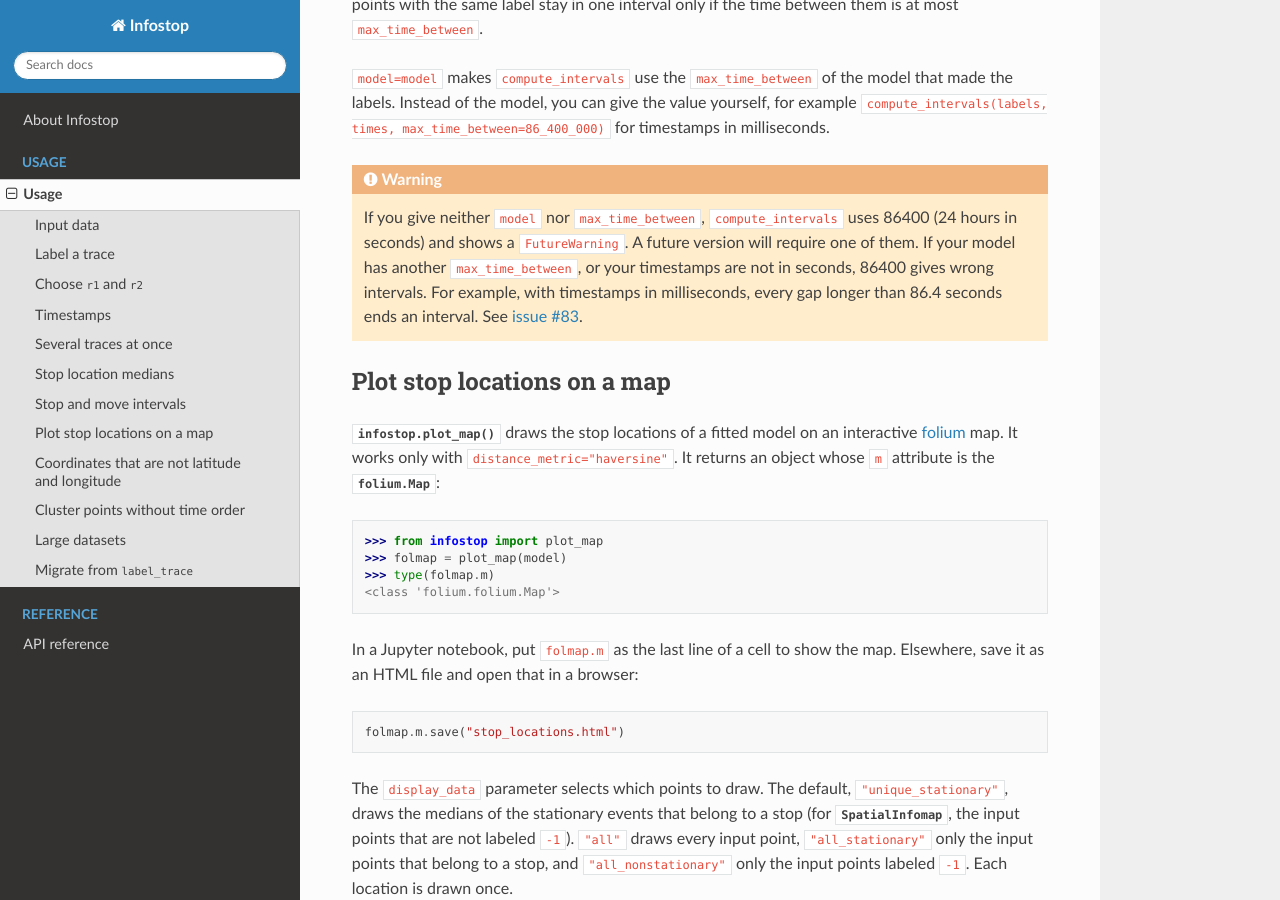
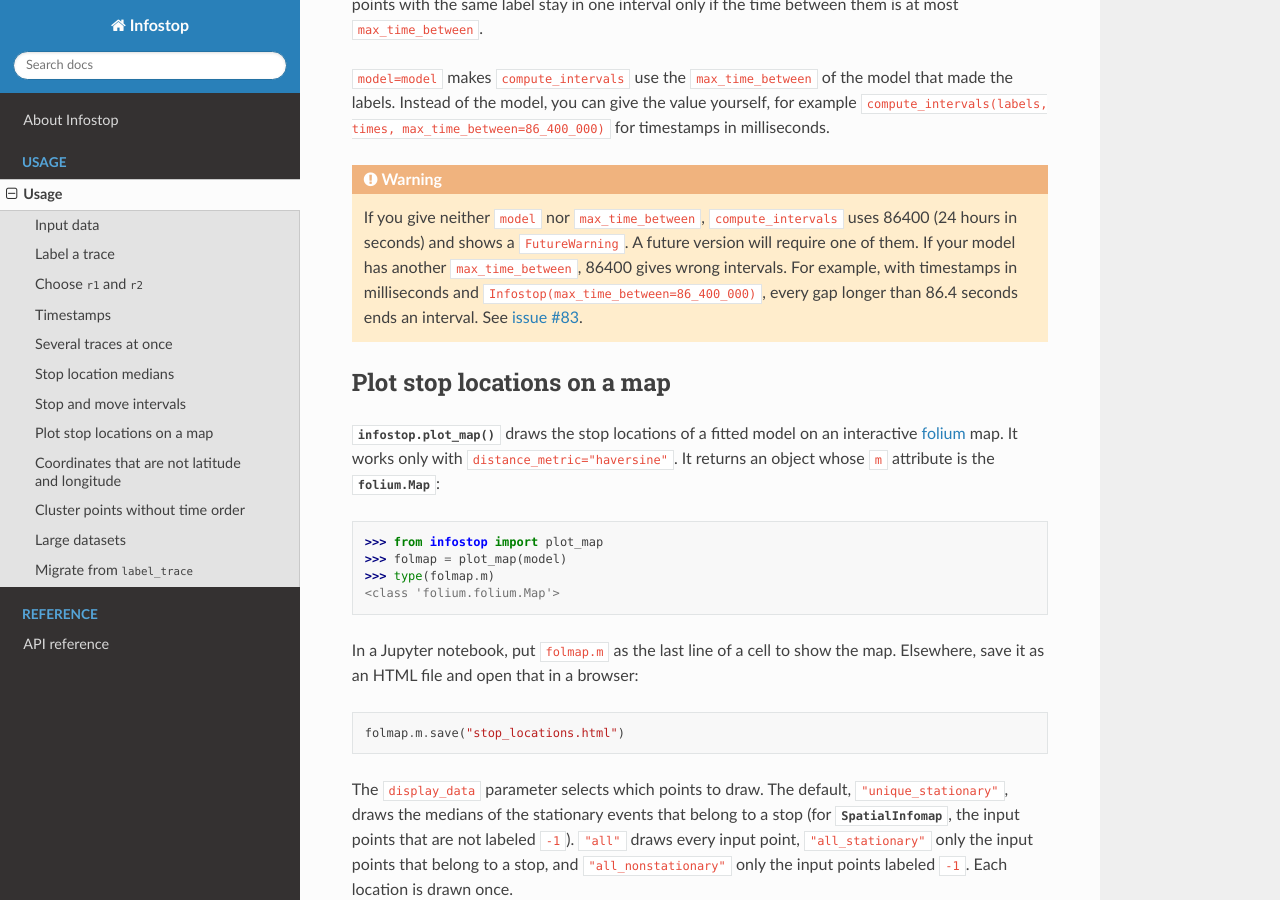
Before and after one commit to ulfaslak/infostop, a Sphinx documentation site: the page built from docs/usage/usage.rst, in a window 1280 px wide and 900 px high, scrolled down 4387 px. Built offline with Sphinx 7.4.7 and the Read the Docs theme 3.1.0, drawn with Linux system fonts in a browser that asks for light colours.

Commit message:
compute_intervals: TypeError for a model given as the third argument; SpatialInfomap error points to max_time_between=; warning and docs no longer suggest model= fixes time units
Co-Authored-By: Claude Opus 5.5 <noreply@anthropic.com>

```diff
--- a/docs/usage/usage.rst
+++ b/docs/usage/usage.rst
@@ -231,9 +231,10 @@ timestamps in milliseconds.
    If you give neither ``model`` nor ``max_time_between``,
    ``compute_intervals`` uses 86400 (24 hours in seconds) and shows a
    ``FutureWarning``. A future version will require one of them. If your model
-   has another ``max_time_between``, or your timestamps are not in seconds,
-   86400 gives wrong intervals. For example, with timestamps in milliseconds,
-   every gap longer than 86.4 seconds ends an interval. See
+   has another ``max_time_between``, 86400 gives wrong intervals. For example,
+   with timestamps in milliseconds and
+   ``Infostop(max_time_between=86_400_000)``, every gap longer than 86.4
+   seconds ends an interval. See
    `issue #83 <https://github.com/ulfaslak/infostop/issues/83>`_.
 
 Plot stop locations on a map
```
Also changed, not shown: CHANGELOG.md (+1 -1 lines), 2 other files.
